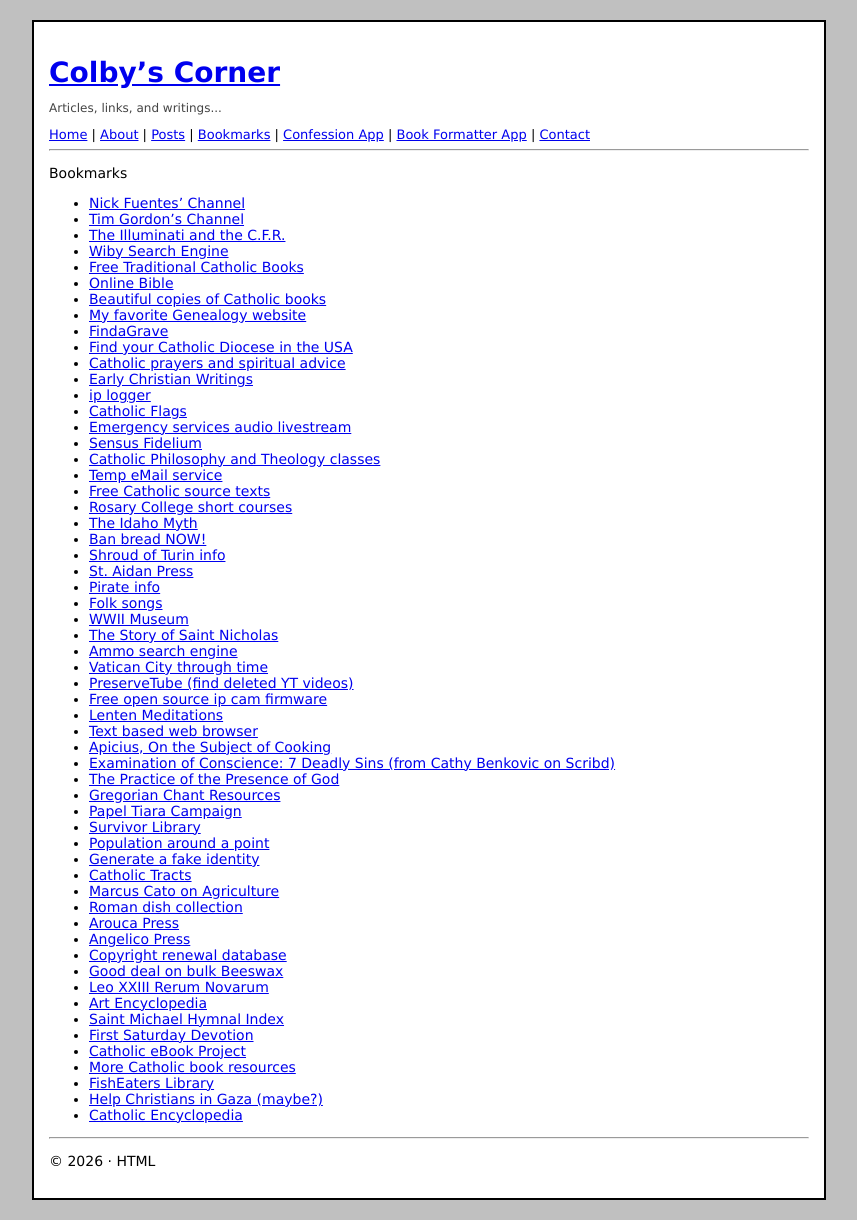
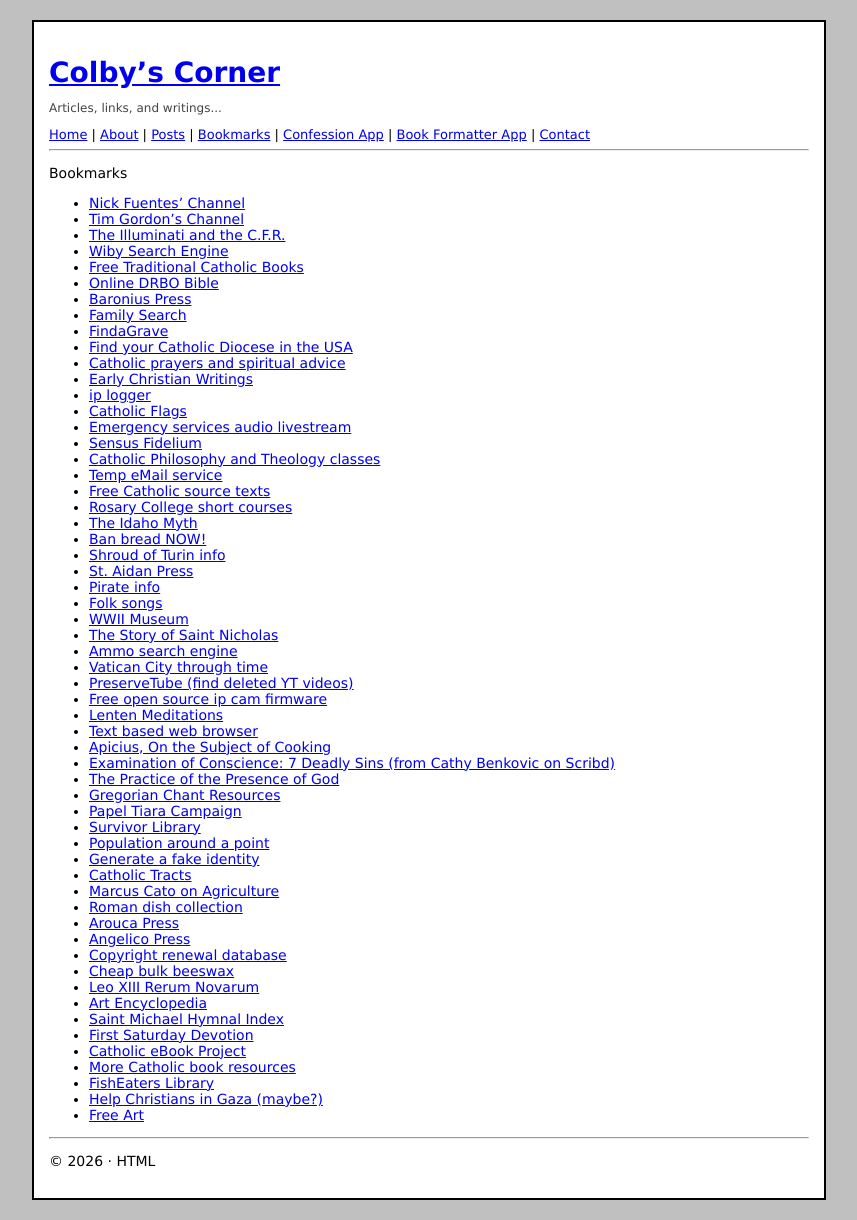
Before and after one commit to c-ee-g/c-ee-g.github.io, a Jekyll site: the page built from bookmarks.md, in a window 1280 px wide. Shown: the whole page, without its empty margins (211-1068 px from the left). Built offline with Jekyll 4.4.1, drawn with Linux system fonts in a browser that asks for light colours.

Commit message:
Update bookmarks with new links and descriptions

```diff
--- a/bookmarks.md
+++ b/bookmarks.md
@@ -10,9 +10,9 @@
 - <a href="https://rumble.com/embed/v4r2wnu">The Illuminati and the C.F.R.</a>
 - <a href="https://wiby.me">Wiby Search Engine</a>
 - <a href="https://www.traditionalcatholic.co/free-catholicbooks/">Free Traditional Catholic Books</a>
-- <a href="https://www.drbo.org/">Online Bible</a>
-- <a href="https://www.baronius.com/">Beautiful copies of Catholic books</a>
-- <a href="https://www.familysearch.org/">My favorite Genealogy website</a>
+- <a href="https://www.drbo.org/">Online DRBO Bible</a>
+- <a href="https://www.baronius.com/">Baronius Press</a>
+- <a href="https://www.familysearch.org/">Family Search</a>
 - <a href="https://www.findagrave.com/">FindaGrave</a>
 - <a href="https://maps.gavinr.com/usa-catholic-dioceses/">Find your Catholic Diocese in the USA</a>
 - <a href="https://www.nococcm.org/fr-freihofers-resources/">Catholic prayers and spiritual advice</a>
@@ -53,8 +53,8 @@
 - <a href="https://www.aroucapress.com/index.php?route=common/home">Arouca Press</a>
 - <a href="https://angelicopress.com/">Angelico Press</a>
 - <a href="https://exhibits.stanford.edu/copyrightrenewals">Copyright renewal database</a>
-- <a href="https://www.adropofhoney.org/product-page/25-pounds">Good deal on bulk Beeswax</a>
-- <a href="https://www.vatican.va/content/leo-xiii/en/encyclicals/documents/hf_l-xiii_enc_15051891_rerum-novarum.html">Leo XXIII Rerum Novarum</a>
+- <a href="https://www.adropofhoney.org/product-page/25-pounds">Cheap bulk beeswax</a>
+- <a href="https://www.vatican.va/content/leo-xiii/en/encyclicals/documents/hf_l-xiii_enc_15051891_rerum-novarum.html">Leo XIII Rerum Novarum</a>
 - <a href="https://www.wikiart.org/">Art Encyclopedia</a>
 - <a href="https://www.ccwatershed.org/wp-content/uploads/2020/05/78148-Saint-Michael-Hymnal-Index-0CRd.pdf">Saint Michael Hymnal Index</a>
 - <a href="https://www.bluearmy.com/first-saturday-devotion/">First Saturday Devotion</a>
@@ -62,4 +62,4 @@
 - <a href="https://goodcatholicbooks.org/resources.html">More Catholic book resources</a>
 - <a href="https://www.fisheaters.com/catholiclibrary.html">FishEaters Library</a>
 - <a href="https://www.vulnerablepeopleproject.com/">Help Christians in Gaza (maybe?)</a>
-- <a href="https://www.newadvent.org/cathen/">Catholic Encyclopedia</a>
+- <a href="https://www.artvee.com">Free Art</a>
```
